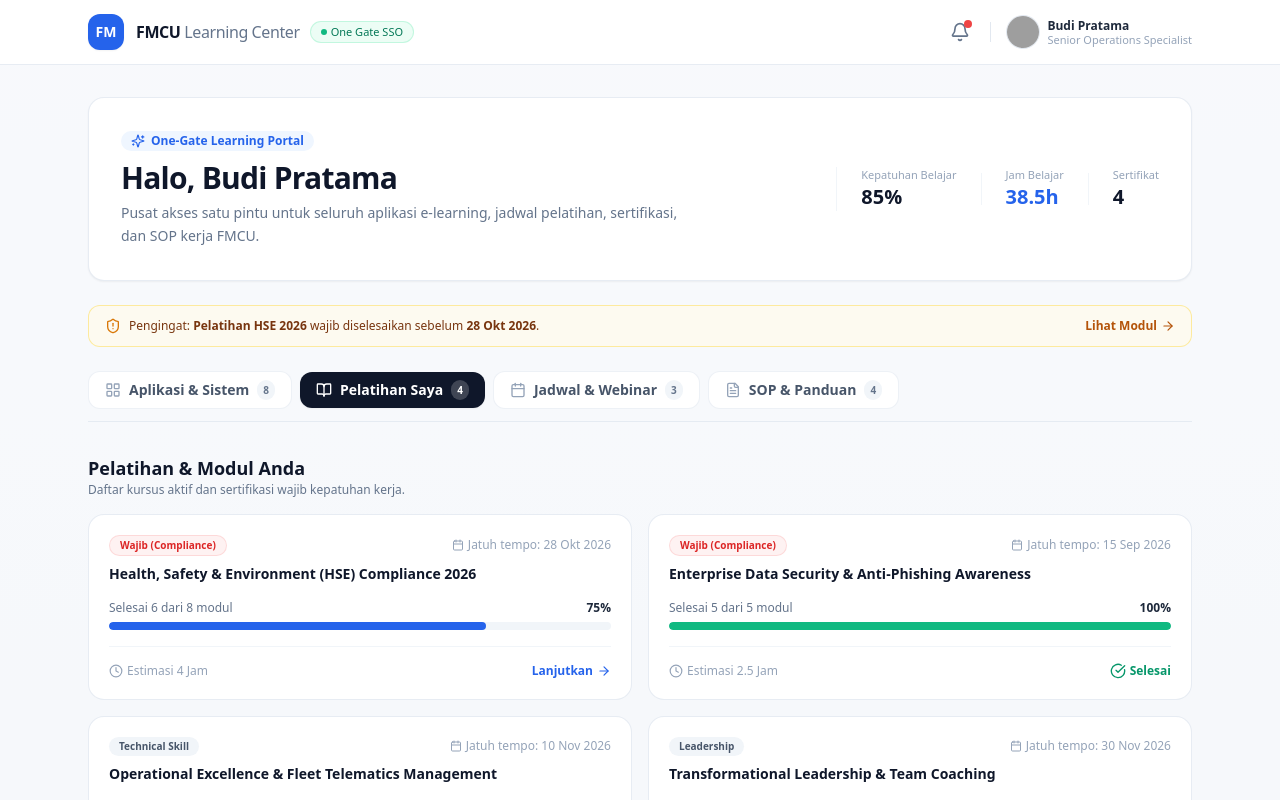
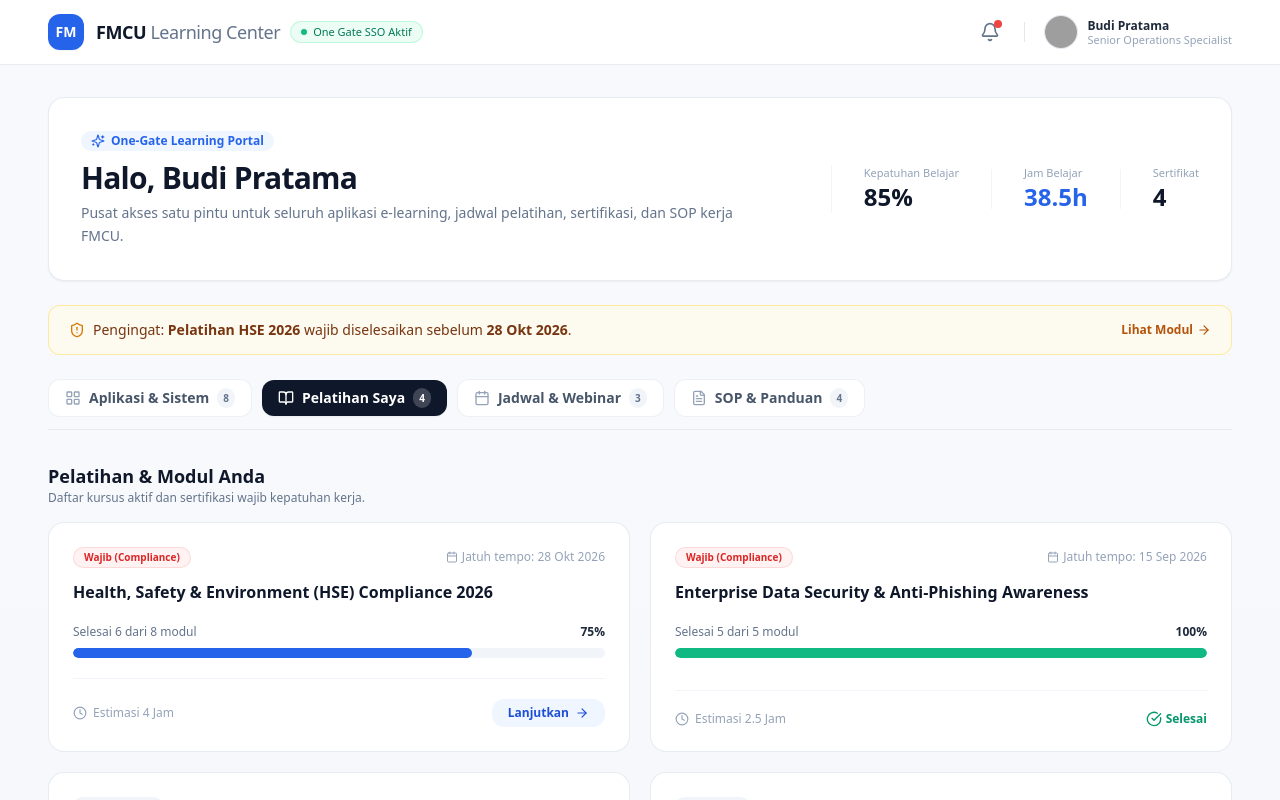
Before and after one commit to squizzberry2001-star/FMCU-Enterprise-Portal, a Next.js app: page / in a window 1280 px wide. Both pictures are taken after a click on the button "Lihat Modul". Shown: the top 800 px of the page. Built offline with nearby package versions, Linux system fonts and the light colour scheme; grey boxes are pictures that could not be loaded.

Commit message:
fix: expand layout container to widescreen (max-w-[1600px]) to remove empty side spaces

```diff
--- a/src/app/page.tsx
+++ b/src/app/page.tsx
@@ -33,18 +33,18 @@ export default function Home() {
   return (
     <div className="min-h-screen flex flex-col bg-slate-50/70 font-sans text-slate-800">
 
-      {/* 1. Clean, Minimalist Header */}
+      {/* 1. Header (Full Width Widescreen) */}
       <Header
         user={userProfile}
         notifications={notifications}
       />
 
-      {/* Main Content Area */}
-      <main className="flex-1 max-w-6xl w-full mx-auto px-4 sm:px-6 py-8 space-y-6">
+      {/* Main Content Area (Wide Screen Max 1600px) */}
+      <main className="flex-1 w-full max-w-[1600px] mx-auto px-4 sm:px-8 lg:px-12 py-8 space-y-6">
 
         {/* Simple & Welcoming Hero Section */}
         <div className="bg-white border border-slate-200/80 rounded-2xl p-6 sm:p-8 flex flex-col md:flex-row items-start md:items-center justify-between gap-6 shadow-sm">
-          <div className="space-y-1.5 max-w-xl">
+          <div className="space-y-1.5 max-w-2xl">
             <div className="inline-flex items-center gap-1.5 text-xs font-semibold text-blue-600 bg-blue-50 px-2.5 py-0.5 rounded-full">
               <Sparkles className="w-3.5 h-3.5" />
               <span>One-Gate Learning Portal</span>
@@ -58,26 +58,26 @@ export default function Home() {
           </div>
 
           {/* Understated Metrics */}
-          <div className="flex items-center gap-4 sm:gap-6 self-stretch md:self-auto border-t md:border-t-0 md:border-l border-slate-100 pt-4 md:pt-0 md:pl-6">
+          <div className="flex items-center gap-6 sm:gap-8 self-stretch md:self-auto border-t md:border-t-0 md:border-l border-slate-100 pt-4 md:pt-0 md:pl-8">
             <div>
               <span className="text-[11px] font-medium text-slate-400 block">Kepatuhan Belajar</span>
-              <span className="text-xl font-bold text-slate-900">{userProfile.complianceRate}%</span>
+              <span className="text-2xl font-bold text-slate-900">{userProfile.complianceRate}%</span>
             </div>
-            <div className="h-8 w-px bg-slate-100" />
+            <div className="h-10 w-px bg-slate-100" />
             <div>
               <span className="text-[11px] font-medium text-slate-400 block">Jam Belajar</span>
-              <span className="text-xl font-bold text-blue-600">{userProfile.learningHoursThisYear}h</span>
+              <span className="text-2xl font-bold text-blue-600">{userProfile.learningHoursThisYear}h</span>
             </div>
-            <div className="h-8 w-px bg-slate-100" />
+            <div className="h-10 w-px bg-slate-100" />
             <div>
               <span className="text-[11px] font-medium text-slate-400 block">Sertifikat</span>
-              <span className="text-xl font-bold text-slate-900">{userProfile.certificatesEarned}</span>
+              <span className="text-2xl font-bold text-slate-900">{userProfile.certificatesEarned}</span>
             </div>
           </div>
         </div>
 
-        {/* Minimal Alert if there's a mandatory course pending */}
-        <div className="bg-amber-50/70 border border-amber-200/80 rounded-xl px-4 py-3 flex items-center justify-between gap-3 text-xs">
+        {/* Minimal Alert */}
+        <div className="bg-amber-50/70 border border-amber-200/80 rounded-xl px-5 py-3.5 flex items-center justify-between gap-3 text-xs sm:text-sm">
           <div className="flex items-center gap-2 text-amber-900 font-medium">
             <ShieldAlert className="w-4 h-4 text-amber-600 shrink-0" />
             <span>
@@ -86,7 +86,7 @@ export default function Home() {
           </div>
           <button
             onClick={() => setActiveTab("courses")}
-            className="shrink-0 text-amber-700 hover:text-amber-900 font-semibold inline-flex items-center gap-1 hover:underline"
+            className="shrink-0 text-amber-700 hover:text-amber-900 font-semibold inline-flex items-center gap-1 hover:underline text-xs"
           >
             <span>Lihat Modul</span>
             <ArrowRight className="w-3.5 h-3.5" />
@@ -94,7 +94,7 @@ export default function Home() {
         </div>
 
         {/* Intuitive Segmented Tabs Bar */}
-        <div className="flex items-center gap-2 border-b border-slate-200/80 pb-3 overflow-x-auto scrollbar-none">
+        <div className="flex items-center gap-2.5 border-b border-slate-200/80 pb-3 overflow-x-auto scrollbar-none">
           {[
             { id: "apps", label: "Aplikasi & Sistem", icon: LayoutGrid, count: oneGateAppsData.length },
             { id: "courses", label: "Pelatihan Saya", icon: BookOpen, count: trainingCoursesData.length },
@@ -125,7 +125,7 @@ export default function Home() {
           })}
         </div>
 
-        {/* Dynamic Tab View (Clean, Single Purpose at a Time) */}
+        {/* Dynamic Tab View */}
         <div className="pt-2">
           {activeTab === "apps" && (
             <OneGateGrid apps={oneGateAppsData} />
@@ -146,7 +146,7 @@ export default function Home() {
 
       </main>
 
-      {/* Clean & Simple Footer */}
+      {/* Footer */}
       <Footer />
 
     </div>
--- a/src/components/Footer.tsx
+++ b/src/components/Footer.tsx
@@ -5,8 +5,8 @@ import { ShieldCheck, Mail, Phone } from "lucide-react";
 
 export const Footer: React.FC = () => {
   return (
-    <footer className="border-t border-slate-200/80 bg-white py-8 mt-12 text-slate-500 text-xs">
-      <div className="max-w-6xl mx-auto px-4 sm:px-6 flex flex-col sm:flex-row items-center justify-between gap-4 text-center sm:text-left">
+    <footer className="border-t border-slate-200/80 bg-white py-8 mt-12 text-slate-500 text-xs w-full">
+      <div className="w-full max-w-[1600px] mx-auto px-4 sm:px-8 lg:px-12 flex flex-col sm:flex-row items-center justify-between gap-4 text-center sm:text-left">
         <div className="flex items-center gap-2">
           <div className="w-5 h-5 rounded-md bg-blue-600 text-white flex items-center justify-center text-[10px] font-bold">
             FM
--- a/src/components/Header.tsx
+++ b/src/components/Header.tsx
@@ -1,7 +1,7 @@
 "use client";
 
 import React, { useState } from "react";
-import { ShieldCheck, Bell, ChevronDown, User } from "lucide-react";
+import { ShieldCheck, Bell } from "lucide-react";
 import { UserProfile, UserNotification } from "@/types";
 
 interface HeaderProps {
@@ -14,8 +14,8 @@ export const Header: React.FC<HeaderProps> = ({ user, notifications }) => {
   const unreadCount = notifications.filter((n) => !n.read).length;
 
   return (
-    <header className="bg-white border-b border-slate-200/80 sticky top-0 z-40">
-      <div className="max-w-6xl mx-auto px-4 sm:px-6 h-16 flex items-center justify-between">
+    <header className="bg-white border-b border-slate-200/80 sticky top-0 z-40 w-full">
+      <div className="w-full max-w-[1600px] mx-auto px-4 sm:px-8 lg:px-12 h-16 flex items-center justify-between">
 
         {/* Brand */}
         <div className="flex items-center gap-3">
@@ -23,18 +23,18 @@ export const Header: React.FC<HeaderProps> = ({ user, notifications }) => {
             FM
           </div>
           <div className="flex items-center gap-2.5">
-            <span className="font-bold text-slate-900 text-base tracking-tight">
+            <span className="font-bold text-slate-900 text-base sm:text-lg tracking-tight">
               FMCU <span className="font-normal text-slate-500">Learning Center</span>
             </span>
-            <span className="hidden sm:inline-flex items-center gap-1 text-[11px] font-medium bg-emerald-50 text-emerald-700 px-2.5 py-0.5 rounded-full border border-emerald-200/60">
+            <span className="hidden sm:inline-flex items-center gap-1.5 text-[11px] font-medium bg-emerald-50 text-emerald-700 px-2.5 py-0.5 rounded-full border border-emerald-200/60">
               <span className="w-1.5 h-1.5 rounded-full bg-emerald-500"></span>
-              One Gate SSO
+              One Gate SSO Aktif
             </span>
           </div>
         </div>
 
         {/* Right: Notif & User */}
-        <div className="flex items-center gap-2 sm:gap-3">
+        <div className="flex items-center gap-3 sm:gap-4">
 
           {/* Notifications */}
           <div className="relative">
@@ -71,7 +71,7 @@ export const Header: React.FC<HeaderProps> = ({ user, notifications }) => {
           <div className="h-5 w-px bg-slate-200" />
 
           {/* User Profile */}
-          <div className="flex items-center gap-2 pl-1">
+          <div className="flex items-center gap-2.5 pl-1">
             <img
               src={user.avatarUrl}
               alt={user.name}
--- a/src/components/LearnerProgress.tsx
+++ b/src/components/LearnerProgress.tsx
@@ -18,14 +18,14 @@ export const LearnerProgress: React.FC<LearnerProgressProps> = ({ courses }) =>
         </div>
       </div>
 
-      <div className="grid grid-cols-1 md:grid-cols-2 gap-4">
+      <div className="grid grid-cols-1 md:grid-cols-2 gap-5">
         {courses.map((course) => (
           <div
             key={course.id}
-            className="bg-white border border-slate-200/80 rounded-2xl p-5 hover:border-slate-300 transition-all flex flex-col justify-between"
+            className="bg-white border border-slate-200/80 rounded-2xl p-6 hover:border-slate-300 hover:shadow-sm transition-all flex flex-col justify-between"
           >
             <div>
-              <div className="flex items-center justify-between gap-2 mb-2">
+              <div className="flex items-center justify-between gap-2 mb-3">
                 <span className={`text-[10px] font-bold px-2.5 py-0.5 rounded-full ${
                   course.isMandatory
                     ? "bg-red-50 text-red-600 border border-red-200/60"
@@ -39,15 +39,15 @@ export const LearnerProgress: React.FC<LearnerProgressProps> = ({ courses }) =>
                 </span>
               </div>
 
-              <h3 className="font-bold text-slate-900 text-sm">{course.title}</h3>
+              <h3 className="font-bold text-slate-900 text-base">{course.title}</h3>
 
               {/* Clean progress bar */}
-              <div className="mt-4 space-y-1.5">
+              <div className="mt-5 space-y-2">
                 <div className="flex justify-between text-xs text-slate-500">
                   <span>Selesai {course.completedModules} dari {course.totalModules} modul</span>
                   <span className="font-semibold text-slate-800">{course.progress}%</span>
                 </div>
-                <div className="w-full h-2 bg-slate-100 rounded-full overflow-hidden">
+                <div className="w-full h-2.5 bg-slate-100 rounded-full overflow-hidden">
                   <div
                     className={`h-full rounded-full transition-all ${
                       course.progress === 100
@@ -60,8 +60,8 @@ export const LearnerProgress: React.FC<LearnerProgressProps> = ({ courses }) =>
               </div>
             </div>
 
-            <div className="pt-4 mt-4 border-t border-slate-100 flex items-center justify-between">
-              <span className="text-xs text-slate-400 flex items-center gap-1">
+            <div className="pt-5 mt-5 border-t border-slate-100 flex items-center justify-between">
+              <span className="text-xs text-slate-400 flex items-center gap-1.5">
                 <Clock className="w-3.5 h-3.5" /> Estimasi {course.estimatedHours}
               </span>
 
@@ -74,7 +74,7 @@ export const LearnerProgress: React.FC<LearnerProgressProps> = ({ courses }) =>
                   href="https://lms.fmcu-portal.internal"
                   target="_blank"
                   rel="noopener noreferrer"
-                  className="inline-flex items-center gap-1 text-xs font-semibold text-blue-600 hover:text-blue-700"
+                  className="inline-flex items-center gap-1.5 px-4 py-1.5 bg-blue-50 text-blue-700 hover:bg-blue-100 rounded-xl text-xs font-semibold transition-colors"
                 >
                   <span>{course.progress > 0 ? "Lanjutkan" : "Mulai Belajar"}</span>
                   <ArrowRight className="w-3.5 h-3.5" />
```
Also changed, not shown: src/components/OneGateGrid.tsx (+5 -5 lines).
